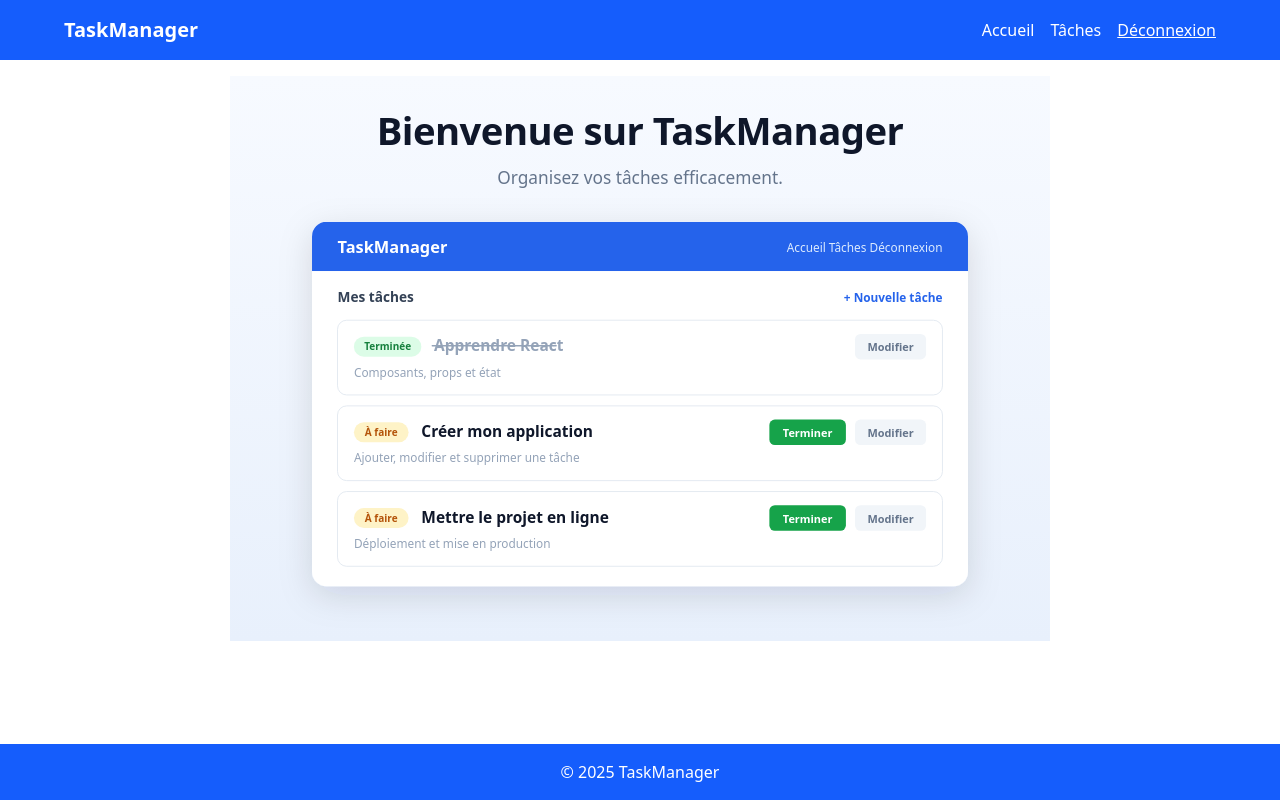
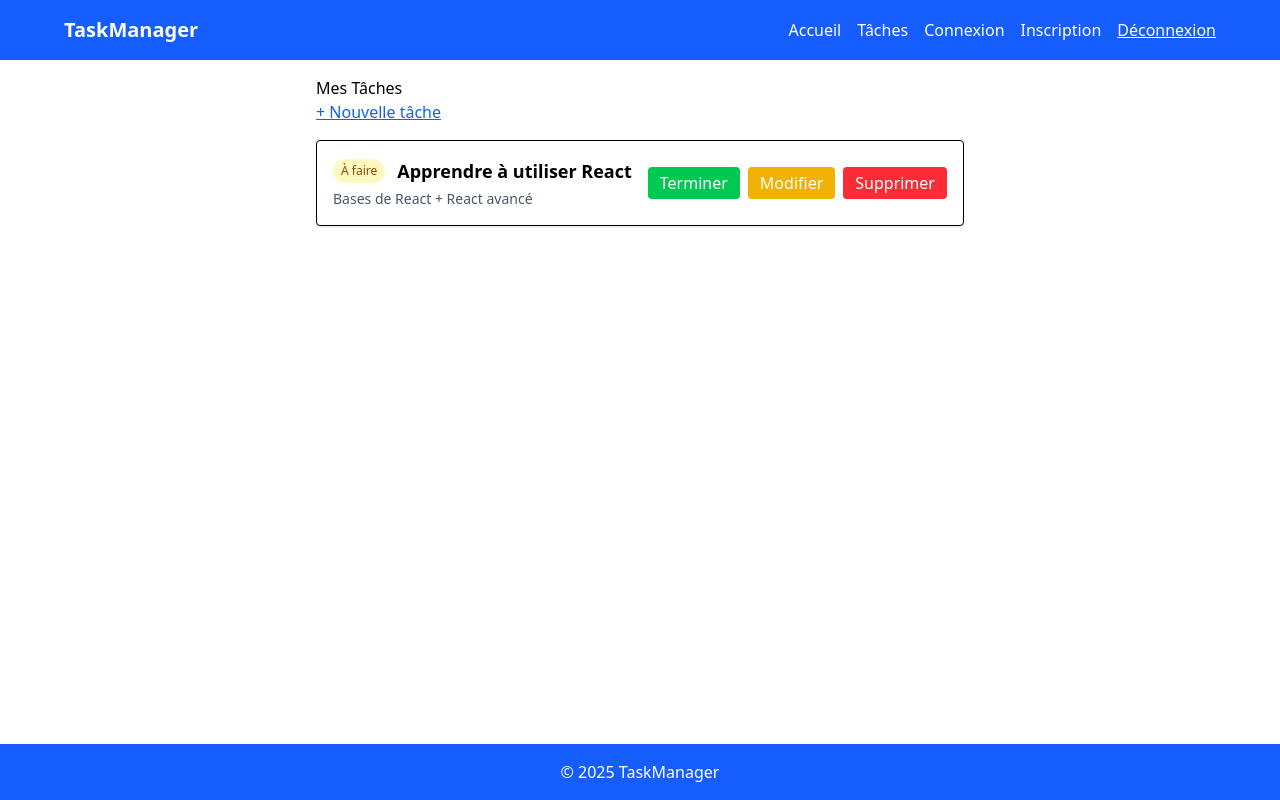
Before and after one commit to rigal34/taskmanager, a React (Vite) app: page /tasks in a window 1280 px wide. Built offline with nearby package versions, Linux system fonts and the light colour scheme.

Commit message:
Mise en place du routeur et des pages

```diff
--- a/package.json
+++ b/package.json
@@ -11,7 +11,8 @@
   },
   "dependencies": {
     "react": "^19.2.8",
-    "react-dom": "^19.2.8"
+    "react-dom": "^19.2.8",
+    "react-router-dom": "^7.18.2"
   },
   "devDependencies": {
     "@eslint/js": "^10.0.1",
--- a/src/App.jsx
+++ b/src/App.jsx
@@ -1,21 +1,36 @@
+import { Route,Routes } from "react-router-dom";
 import Footer from "./components/Footer";
 import Header from "./components/Header";
+import Home from "./pages/Home";
+import Login from "./pages/Login";
+import Registeur from "./pages/Register";
+import Tasks from "./pages/Tasks";
+import CreatTask from "./pages/CreateTask";
+import EditTask from "./pages/EditTask";
 
 function App() {
   return (
     <div className="flex flex-col min-h-screen">
       <Header></Header>
       <main className="flex-1 max-w-4xl mx-auto p-4">
-        <img
-          src="/accueil.svg"
-          alt="Bienvenue sur TaskManager"
-          style={{
-            display: "block",
-            margin: "auto",
-            width: "100%",
-            maxWidth: "820px",
-          }}
-        />
+        <Routes>
+
+          <Route path="/" element={<Home/>}/>
+
+          <Route path="/login" element={<Login/>}/>
+
+          <Route path="/register" element={<Registeur />}/>
+
+          <Route path="/tasks" element={<Tasks />}/>
+
+          <Route path="/create" element={<CreatTask />}/>
+
+          <Route path="/edit" element={<EditTask/>}/>
+
+          <Route path="*" element={<p>Page introuvable</p>}/>
+
+        </Routes>
+
       </main>
       <Footer></Footer>
     </div>
--- a/src/components/Header.jsx
+++ b/src/components/Header.jsx
@@ -1,4 +1,4 @@
-
+import { Link } from "react-router-dom";
 
 function Header() {
   return (
@@ -6,13 +6,22 @@ function Header() {
       <div className="max-w-6xl mx-auto flex justify-between items-center">
         <h1 className="text-xl font-bold">TaskManager</h1>
         <nav>
-          <a className="mr-4" href="index.html">
+          <Link className="mr-4" to="/">
             Accueil
-          </a>
-          <a className="mr-4" href="tasks.html">
+          </Link>
+          <Link className="mr-4" to="/tasks">
             Tâches
-          </a>
+          </Link>
+          <Link className="mr-4" to="/login">
+            Connexion
+          </Link>
+
+          <Link className="mr-4" to="/register">
+            Inscription
+          </Link>
+
           <button className="underline">Déconnexion</button>
+
         </nav>
       </div>
     </header>
--- a/src/exox/lcompte.js
+++ b/src/exox/lcompte.js
@@ -2,7 +2,10 @@
 
 const croissant = () =>{
 
-    const tableau  = [17	,13	,31,	3,	46
+    const tableau  = [29	24	4	46	7
+
+
+
     ];
 
 const trier = tableau.sort((a,b) => a - b);
--- a/src/main.jsx
+++ b/src/main.jsx
@@ -1,9 +1,13 @@
 import { StrictMode } from 'react'
 import { createRoot } from 'react-dom/client'
 import App from './App.jsx'
+import { BrowserRouter } from 'react-router-dom'
 
 createRoot(document.getElementById('root')).render(
   <StrictMode>
+    <BrowserRouter>
     <App />
+    </BrowserRouter>
   </StrictMode>,
+
 )
--- /dev/null
+++ b/src/pages/CreateTask.jsx
@@ -0,0 +1,12 @@
+function CreatTask () {
+
+return (<div>
+
+Création de tache
+
+</div>);
+
+}
+
+
+export default CreatTask;
--- /dev/null
+++ b/src/pages/EditTask.jsx
@@ -0,0 +1,11 @@
+function EditTask () {
+
+return (<div>
+
+Edition de tache
+
+</div>);
+
+}
+
+export default EditTask;
--- /dev/null
+++ b/src/pages/Home.jsx
@@ -0,0 +1,21 @@
+function Home () {
+
+return (<div>
+
+ <img
+          src="/accueil.svg"
+          alt="Bienvenue sur TaskManager"
+          style={{
+            display: "block",
+            margin: "auto",
+            width: "100%",
+            maxWidth: "820px",
+          }}
+        />
+
+</div>);
+
+}
+
+
+export default Home ;
--- /dev/null
+++ b/src/pages/Login.jsx
@@ -0,0 +1,11 @@
+function Login () {
+
+return (<div>
+
+Formulaire de connection
+
+</div>);
+
+}
+
+export default Login;
--- /dev/null
+++ b/src/pages/Register.jsx
@@ -0,0 +1,13 @@
+function Registeur () {
+
+return (<div>
+
+Inscription
+
+</div>);
+
+}
+
+
+
+export default Registeur;
--- /dev/null
+++ b/src/pages/Tasks.jsx
@@ -0,0 +1,39 @@
+import { Link } from "react-router-dom";
+
+export default function Tasks() {
+  return (
+    <div>
+      <h2>Mes Tâches</h2>
+      <Link className="inline-block mb-4 text-blue-600 underline" to="/create">
+        + Nouvelle tâche
+      </Link>
+      <div className="gap-4 border rounded p-4 mb-3 shadow flex justify-between items-center bg-white hover:bg-gray-50 transition">
+        <div>
+          <div className="flex items-center gap-3">
+            <span className="text-xs px-2 py-1 rounded-full bg-yellow-100 text-yellow-800">
+              À faire
+            </span>
+            <p className="text-lg font-semibold">Apprendre à utiliser React</p>
+          </div>
+          <p className="text-sm text-gray-600 mt-1">
+            Bases de React + React avancé
+          </p>
+        </div>
+        <div className="flex gap-2">
+          <button className="bg-green-500 text-white px-3 py-1 rounded">
+            Terminer
+          </button>
+          <Link
+            className="bg-yellow-500 text-white px-3 py-1 rounded"
+            to="/edit"
+          >
+            Modifier
+          </Link>
+          <button className="bg-red-500 text-white px-3 py-1 rounded">
+            Supprimer
+          </button>
+        </div>
+      </div>
+    </div>
+  );
+}
```
Also changed, not shown: src/index.css (deleted), 2 other files (tests, documents, lock files or other folders).
